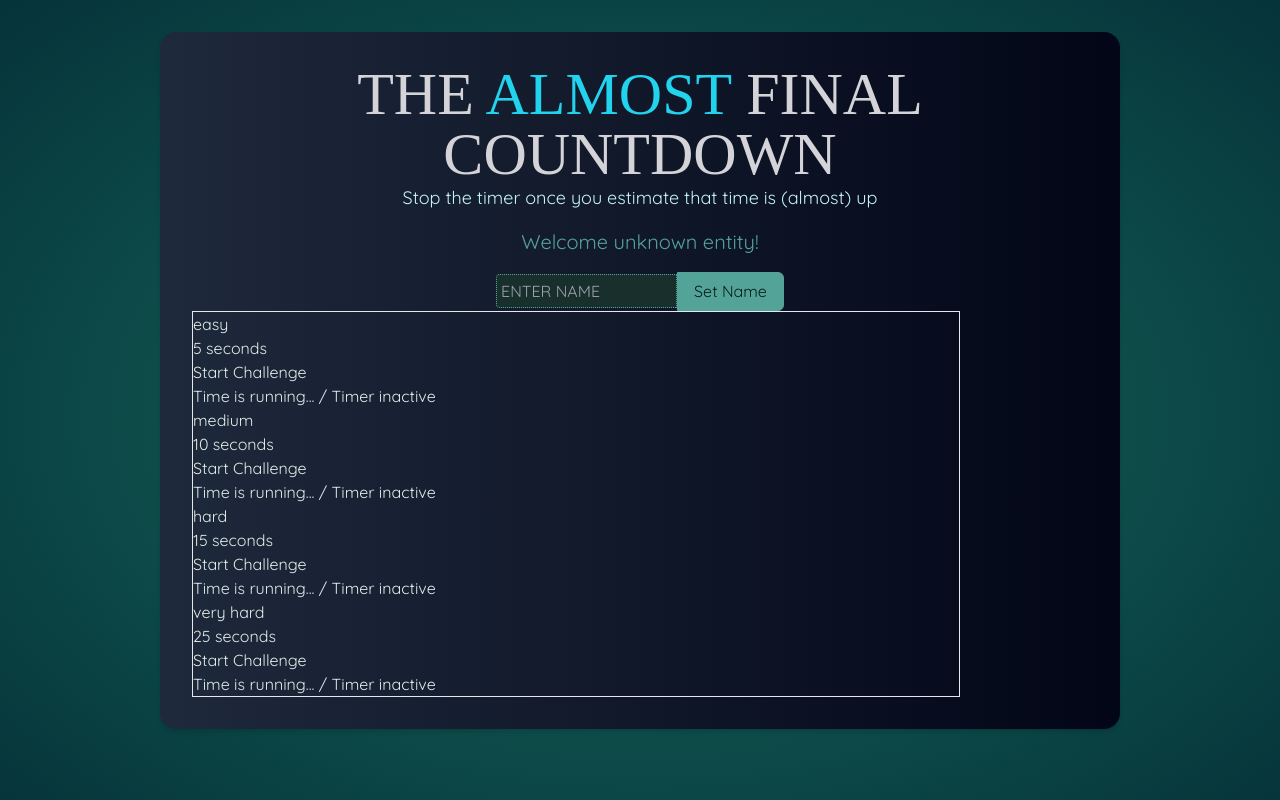
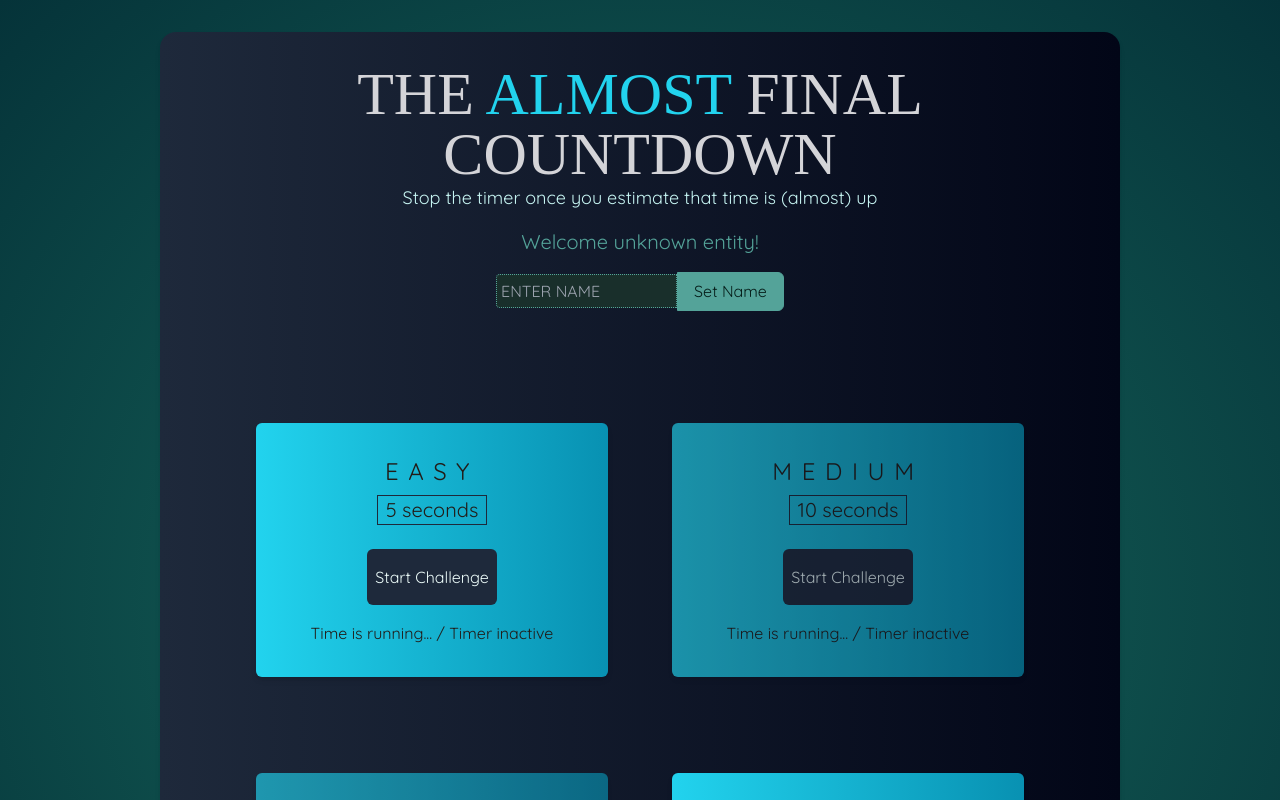
Before and after one commit to alanjose10/stop-timer-game, a React (Vite) app: page / in a window 1280 px wide. Shown: the top 800 px of the page. Built offline with nearby package versions, Linux system fonts and the light colour scheme; a web font is replaced by a local one.

Commit message:
Add styling to challenge component

```diff
--- a/src/App.jsx
+++ b/src/App.jsx
@@ -5,10 +5,10 @@ function App() {
   return (
     <>
       <Player />
-      <div className='w-full max-w-3xl border'>
+      <div className='w-full max-w-[50rem] mx-auto my-12 flex flex-row flex-wrap gap-8 justify-center py-8'>
         <TimerChallenge title="easy" targetTime={5}></TimerChallenge>
-        <TimerChallenge title="medium" targetTime={10}></TimerChallenge>
-        <TimerChallenge title="hard" targetTime={15}></TimerChallenge>
+        <TimerChallenge title="medium" targetTime={10} isActive={true}></TimerChallenge>
+        <TimerChallenge title="hard" targetTime={15} isActive={true}></TimerChallenge>
         <TimerChallenge title="very hard" targetTime={25}></TimerChallenge>
       </div>
     </>
--- a/src/components/TimerChallenge.jsx
+++ b/src/components/TimerChallenge.jsx
@@ -1,17 +1,23 @@
 
 
 
-export default function TimerChallenge({ title, targetTime}) {
+export default function TimerChallenge({ title, targetTime, isActive = false }) {
+
+    let sectionBaseClass = "w-[22rem] flex flex-col items-center justify-center text-[#221c18] bg-gradient-to-r from-cyan-400 to-cyan-600 shadow-md rounded-md mx-auto my-8 p-8"
+    if (isActive) {
+        sectionBaseClass += " animate-flash"
+    }
+
     return (
-        <section>
-            <h2>
+        <section className={sectionBaseClass}>
+            <h2 className="uppercase text-2xl tracking-[.4em] m-0">
                 {title}
             </h2>
-            <p>
+            <p className="border border-slate-800 text-xl px-2 m-2">
                 {targetTime} second{targetTime > 1 ? 's' : ''}
             </p>
             <p>
-                <button>
+                <button className="border-none my-4 px-2 py-4 rounded-md bg-slate-800 hover:bg-slate-950 text-[#edfcfa] text-base cursor-pointer">
                     Start Challenge
                 </button>
             </p>
--- a/src/index.css
+++ b/src/index.css
@@ -28,3 +28,15 @@ header p {
 #player input {
     font: inherit;
 }
+
+@keyframes flash {
+
+    0%,
+    100% {
+        opacity: 1;
+    }
+
+    50% {
+        opacity: .5;
+    }
+}
--- a/tailwind.config.js
+++ b/tailwind.config.js
@@ -9,7 +9,11 @@ export default {
       'quicksand': ['Quicksand', 'sans-sherif'],
       'handjet': ['Handjet', 'cursive'],
     },
-    extend: {},
+    extend: {
+      animation: {
+        flash: 'flash 0.5s infinite',
+      }
+    },
   },
   plugins: [],
 }
```
